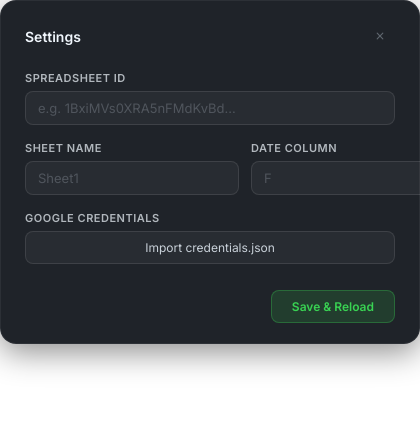
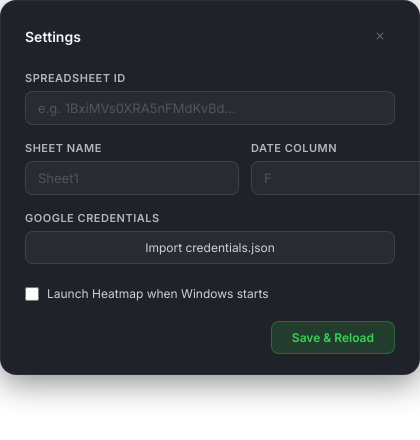
Before and after one commit to Ahmed-Amamou/Heatmap, an Electron app: page renderer/settings.html in a window 420 px wide. Shown: the top 440 px of the page. Drawn offline with Linux system fonts and the light colour scheme; no server answers.

Commit message:
Auto-start on login is now a Settings toggle instead of forced

```diff
--- a/renderer/settings.css
+++ b/renderer/settings.css
@@ -132,6 +132,23 @@
   margin-top: 4px;
 }
 
+.toggle-row {
+  display: flex;
+  align-items: center;
+  gap: 8px;
+  font-size: 12px;
+  color: #c9d1d9;
+  cursor: pointer;
+  -webkit-app-region: no-drag;
+}
+
+.toggle-row input {
+  accent-color: #39d353;
+  width: 14px;
+  height: 14px;
+  cursor: pointer;
+}
+
 .btn-primary {
   background: rgba(57, 211, 83, 0.15);
   border: 1px solid rgba(57, 211, 83, 0.3);
--- a/renderer/settings.html
+++ b/renderer/settings.html
@@ -43,6 +43,11 @@
         <span id="creds-status" class="field-hint"></span>
       </div>
 
+      <label class="toggle-row" for="autoLaunch">
+        <input type="checkbox" id="autoLaunch">
+        <span>Launch Heatmap when Windows starts</span>
+      </label>
+
       <div class="actions">
         <button id="btn-save" class="btn-primary">Save & Reload</button>
       </div>
--- a/renderer/settings.js
+++ b/renderer/settings.js
@@ -2,6 +2,7 @@ const spreadsheetIdInput = document.getElementById('spreadsheetId');
 const sheetNameInput = document.getElementById('sheetName');
 const dateColumnInput = document.getElementById('dateColumn');
 const credsStatus = document.getElementById('creds-status');
+const autoLaunchInput = document.getElementById('autoLaunch');
 
 // Load existing config
 (async () => {
@@ -9,6 +10,7 @@ const credsStatus = document.getElementById('creds-status');
   spreadsheetIdInput.value = config.spreadsheetId || '';
   sheetNameInput.value = config.sheetName || 'Sheet1';
   dateColumnInput.value = config.dateColumn || 'F';
+  autoLaunchInput.checked = config.autoLaunch !== false; // pre-toggle configs default on
 })();
 
 // Import credentials
@@ -26,6 +28,7 @@ document.getElementById('btn-save').addEventListener('click', async () => {
     spreadsheetId: spreadsheetIdInput.value.trim(),
     sheetName: sheetNameInput.value.trim() || 'Sheet1',
     dateColumn: dateColumnInput.value.trim() || 'F',
+    autoLaunch: autoLaunchInput.checked,
   };
 
   await window.heatmapAPI.saveConfig(config);
```
Also changed, not shown: main.js (+10 -5 lines).
